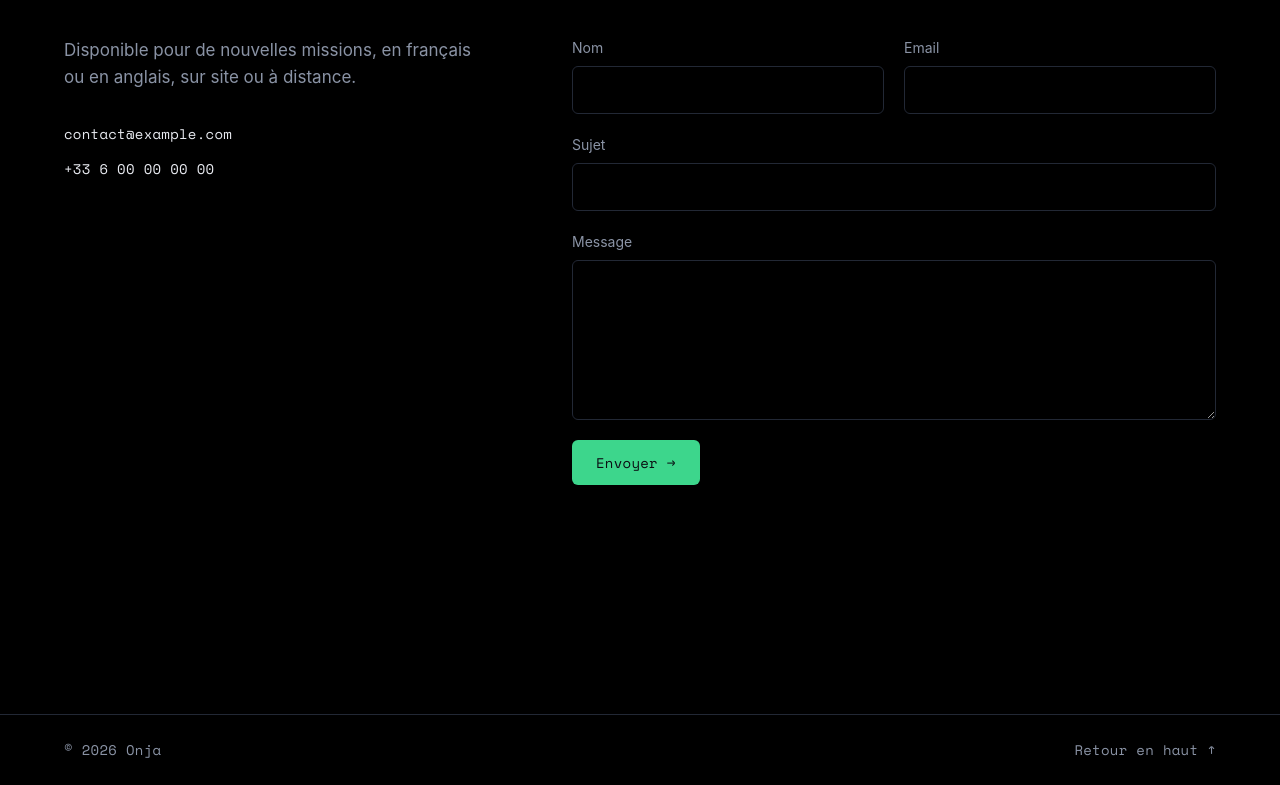
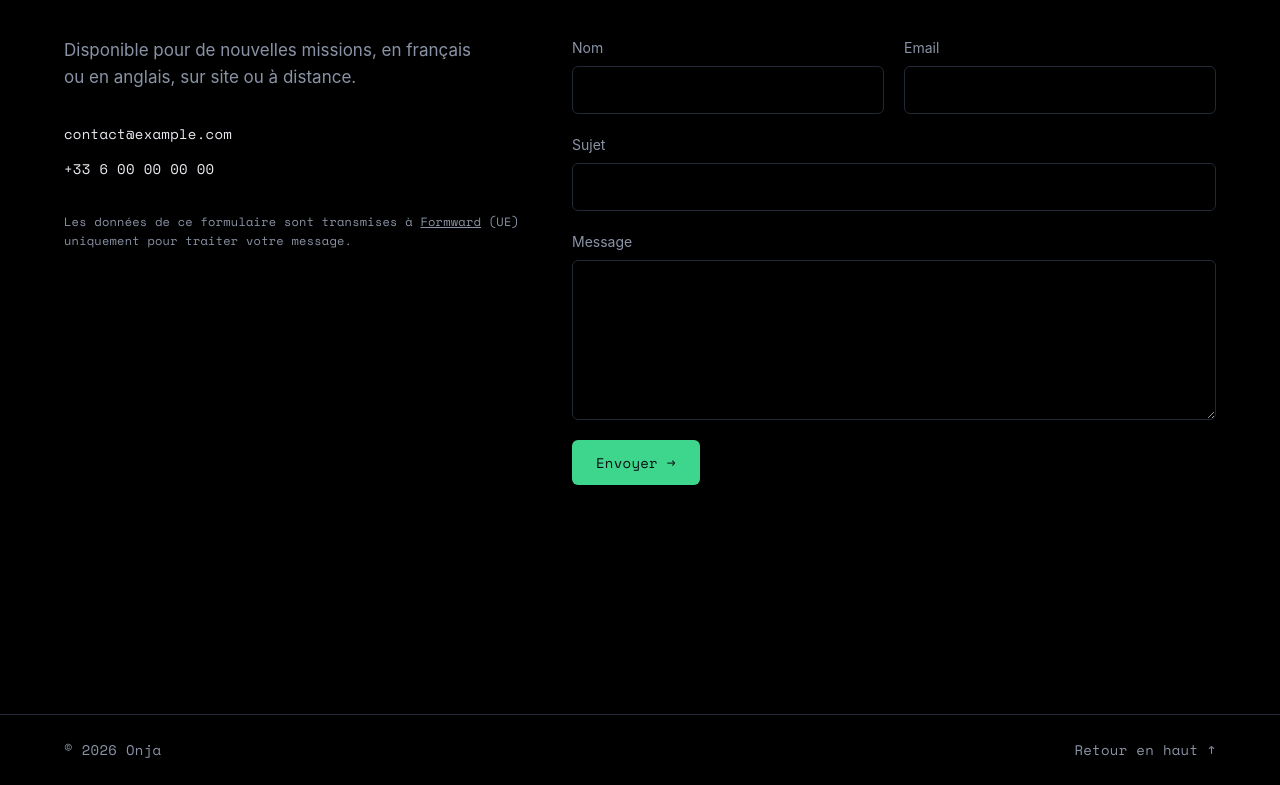
Before and after one commit to Onja-R/Static-Portfolio, a plain HTML site: page index.html in a window 1280 px wide. Shown: the part 3993-4778 px from the top of the page. Drawn offline with Linux system fonts and the light colour scheme; a web font is replaced by a local one.

Commit message:
Formspree to Formward

```diff
--- a/css/style.css
+++ b/css/style.css
@@ -277,6 +277,8 @@ section h2 { font-size: var(--step-h2); font-weight: 600; letter-spacing: -0.02e
 .form-status.ok { color: var(--accent); }
 .form-status.err { color: #e5484d; }
 
+.form-privacy { color: var(--text-muted); font-size: 0.75rem; margin-top: 2rem; }
+
 /* --- Footer --- */
 footer { border-top: 1px solid var(--border); padding-block: 1.5rem; margin-top: var(--space-section); }
 .footer-inner { display: flex; justify-content: space-between; color: var(--text-muted); }
--- a/index.html
+++ b/index.html
@@ -231,6 +231,11 @@
 						<a href="mailto:contact@example.com">contact@example.com</a>
 						<a href="tel:+33600000000">+33 6 00 00 00 00</a>
 					</div>
+					<p class="form-privacy mono">
+						Les données de ce formulaire sont transmises à
+						<a href="https://formward.eu" rel="noopener">Formward</a> (UE)
+						uniquement pour traiter votre message.
+					</p>
 				</div>
 
 				<form id="contactForm" class="contact-form" novalidate>
--- a/js/main.js
+++ b/js/main.js
@@ -30,7 +30,7 @@ form.addEventListener('submit', async (e) => {
   statusEl.className = 'form-status mono';
 
   try {
-    const response = await fetch('https://formspree.io/f/maqdqewb', {
+    const response = await fetch('https://forms.formward.eu/f/efd8bdb5-e7dd-49a5-a8f3-16bf5bed7db8', {
       method: 'POST',
       headers: { 'Accept': 'application/json' },
       body: new FormData(form)
```
Lines whose indentation alone changed are shown as unchanged.
